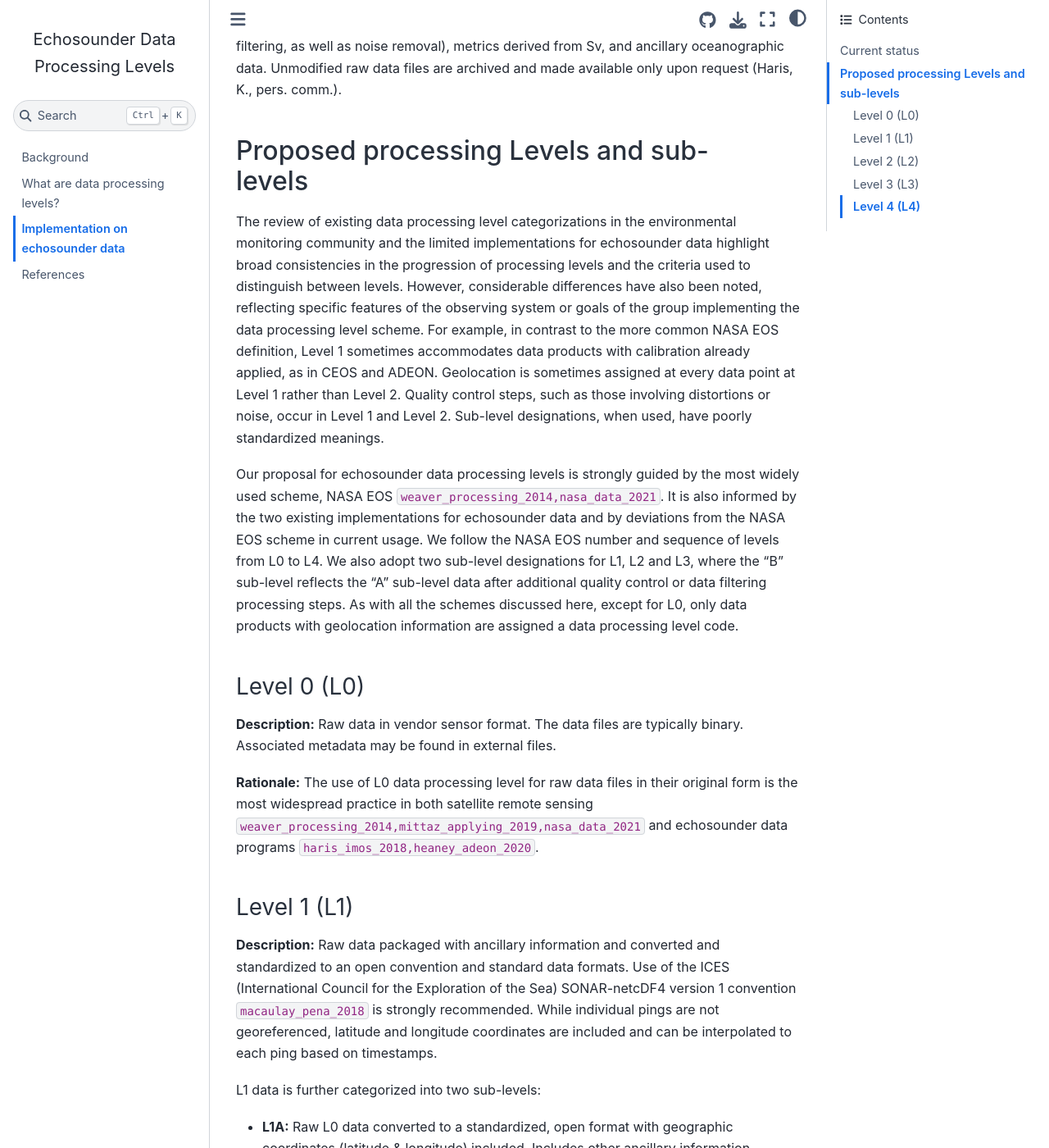
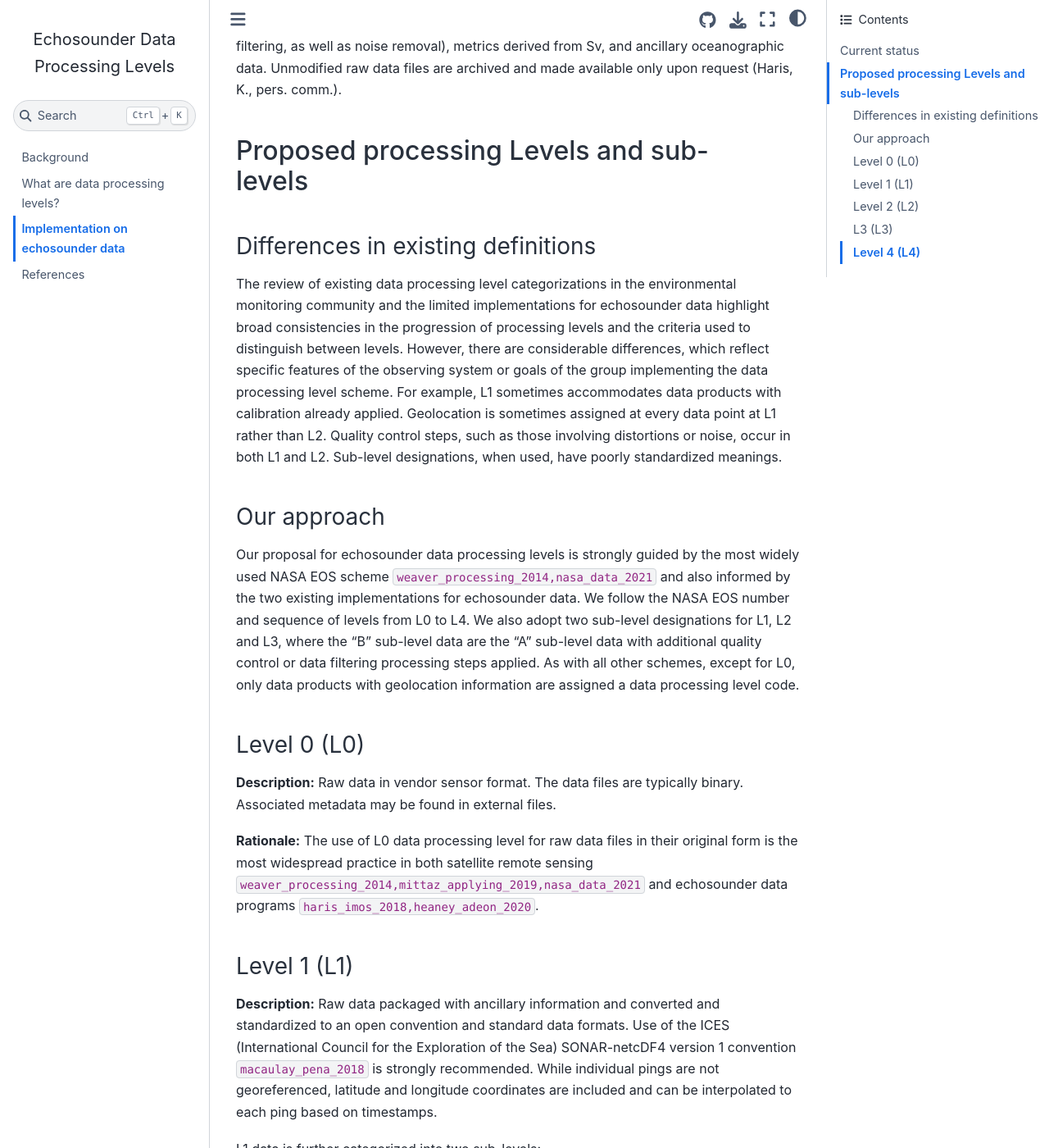
Before and after one commit to OSOceanAcoustics/echolevels, a Jupyter Book: the page built from docs/source/echodata.md, in a window 1280 px wide and 1400 px high, scrolled down 985 px. Shown: the whole window at 82% size. Built offline with Jupyter Book 1.0.4 settings and Sphinx 7.4.7 and the Sphinx Book theme 1.1.4, drawn with Linux system fonts in a browser that asks for light colours; cross-references to code outside the pages are shown as plain code.

Commit message:
fix Level 1 vs L1 consistency, add subheading in echodata.md

```diff
--- a/docs/source/echodata.md
+++ b/docs/source/echodata.md
@@ -13,9 +13,11 @@ The IMOS SOOP-BA NetCDF convention (Ships of Opportunity Bio-Acoustic {cite}`har
 
 ## Proposed processing Levels and sub-levels
 
-The review of existing data processing level categorizations in the environmental monitoring community and the limited implementations for echosounder data highlight broad consistencies in the progression of processing levels and the criteria used to distinguish between levels. However, considerable differences have also been noted, reflecting specific features of the observing system or goals of the group implementing the data processing level scheme. For example, in contrast to the more common NASA EOS definition, Level 1 sometimes accommodates data products with calibration already applied, as in CEOS and ADEON. Geolocation is sometimes assigned at every data point at Level 1 rather than Level 2. Quality control steps, such as those involving distortions or noise, occur in Level 1 and Level 2. Sub-level designations, when used, have poorly standardized meanings.
+### Differences in existing definitions
+The review of existing data processing level categorizations in the environmental monitoring community and the limited implementations for echosounder data highlight broad consistencies in the progression of processing levels and the criteria used to distinguish between levels. However, there are considerable differences, which reflect specific features of the observing system or goals of the group implementing the data processing level scheme. For example, L1 sometimes accommodates data products with calibration already applied. Geolocation is sometimes assigned at every data point at L1 rather than L2. Quality control steps, such as those involving distortions or noise, occur in both L1 and L2. Sub-level designations, when used, have poorly standardized meanings.
 
-Our proposal for echosounder data processing levels is strongly guided by the most widely used scheme, NASA EOS {cite}`weaver_processing_2014,nasa_data_2021`. It is also informed by the two existing implementations for echosounder data and by deviations from the NASA EOS scheme in current usage. We follow the NASA EOS number and sequence of levels from L0 to L4. We also adopt two sub-level designations for L1, L2 and L3, where the “B” sub-level reflects the “A” sub-level data after additional quality control or data filtering processing steps. As with all the schemes discussed here, except for L0, only data products with geolocation information are assigned a data processing level code.
+### Our approach
+Our proposal for echosounder data processing levels is strongly guided by the most widely used NASA EOS scheme {cite}`weaver_processing_2014,nasa_data_2021` and also informed by the two existing implementations for echosounder data. We follow the NASA EOS number and sequence of levels from L0 to L4. We also adopt two sub-level designations for L1, L2 and L3, where the “B” sub-level data are the “A” sub-level data with additional quality control or data filtering processing steps applied. As with all other schemes, except for L0, only data products with geolocation information are assigned a data processing level code.
 
 
 ### Level 0 (L0)
@@ -52,7 +54,7 @@ L1 data may be distributed in the following two forms:
 **Rationale:** The focus of L2 products in conventional data processing level schemes such as NASA EOS and CEOS is on “retrieval” of geophysical or biophysical variables from radiometric variables, at the same resolution as the input L1 data {cite}`ceos_interoperability_2008,mittaz_applying_2019,nasa_data_2021`. Radiometric calibration parameters present in L1 products are applied. Using the NASA MODIS sensor as an example, L2 ocean products include sea surface temperature and chlorophyll-a pigment concentration {cite}`parkinson_eos_2000`. For echosounder data, in contrast, calibrated and filtered acoustic quantities serve as the underlying variables that are examined directly or used for regridded products and aggregated metrics. We follow the approach used by ADEON and IMOS, where the next processing level after raw data (in our case, after the raw data was converted to an L1 product) is calibrated Sv (or _TS_). This L2A product corresponds to ADEON L1 and IMOS L2 products. Additional processing involving noise characterization and removal and seafloor removal without a change in resolution are categorized as L2B, corresponding to ADEON L2 processing steps and IMOS L2 products.
 
 
-### Level 3 (L3)
+### L3 (L3)
 
 **Description:** Calibrated acoustic quantities regridded or aggregated to a common grid across channels. May include noise removal or other filtering. L3 products may include:
 
```
Also changed, not shown: docs/source/review.md (+2 -2 lines).
